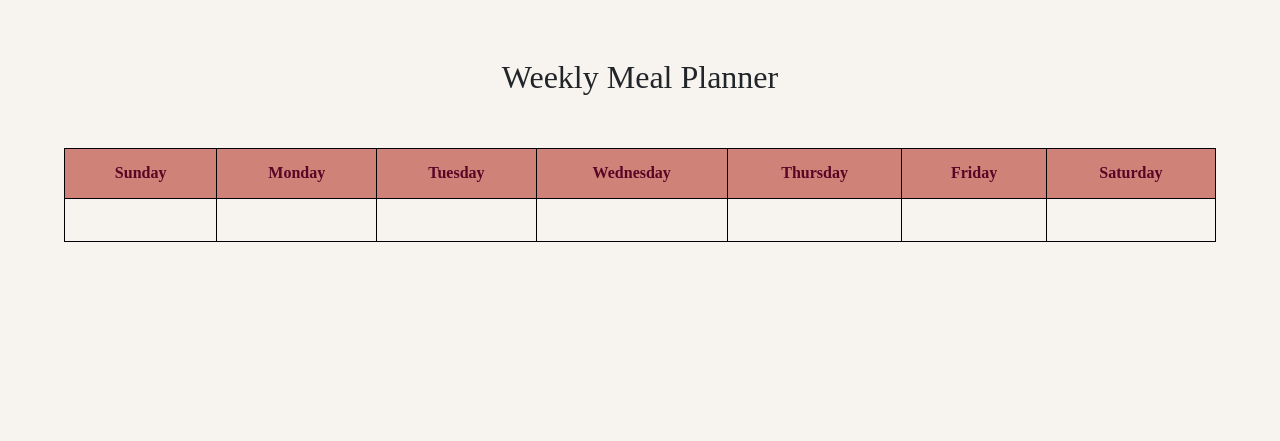
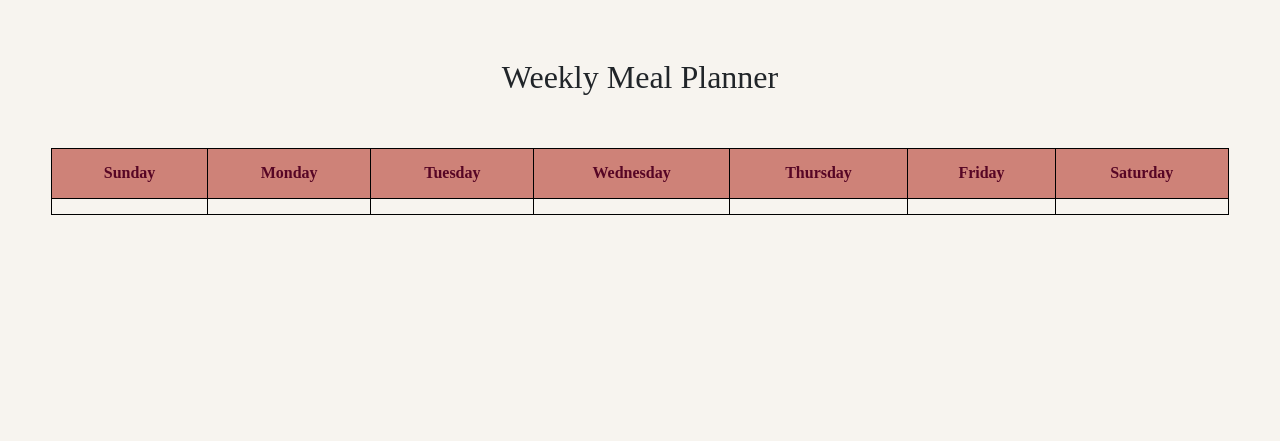
Before and after one commit to jzaia18/TheWegMenu, a Flask app: template thewegmenu/templates/calendar.html in a window 1280 px wide. Shown: the part 70-511 px from the top of the page. Run offline with Flask 2, Linux system fonts and the light colour scheme; the template is opened without the code that fills it, so the values that code supplies are empty; parts of the project's set-up code (start-up, migrations or seed data) failed here and were passed over; some libraries are stand-ins or nearby versions.

Commit message:
styled calendar

```diff
--- a/thewegmenu/static/css/calendar.css
+++ b/thewegmenu/static/css/calendar.css
@@ -8,17 +8,16 @@
     margin-top: 5vw;
 }
 
-#weekly-calendar table, th,td {
+#weekly-calendar table, th, td {
     border: thin solid black;
     font-size: 1em;
 }
 
 #weekly-calendar table {
     margin-top: 4vw;
-    width: 90%;
+    width: 92%;
     margin-left: auto;
     margin-right: auto;
-    border-radius: 1em 1em;
 }
 
 #weekly-calendar th {
@@ -27,16 +26,29 @@
     color: #570625;
 }
 
+#weekly-calendar td {
+    font-size: .8em;
+}
 
 #meal-plans {
     text-align: left;
 }
 
 #meal-plans td {
-    padding: 1vw 0vw;
+    text-size: 1em;
 }
 
 #meal-plans td ul {
+    margin: .5vw;
+    padding: 0;
+    list-style-type: none;
+    display: flex;
+    flex-direction: column;
+}
+
+#meal-plans li {
+    margin: 0;
+    padding: 0;
     list-style-type: none;
 }
 
@@ -55,7 +67,7 @@
     font-size: 1em;
     text-align: right;
     display: inline-block;
-    margin: .5vw;
+    margin: 0vw .5vw;
     position: relative;
     border-radius: 1vw 1vw;
 }
```
